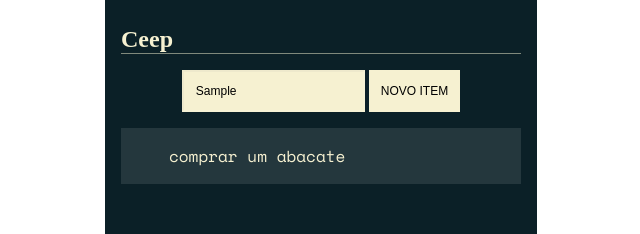
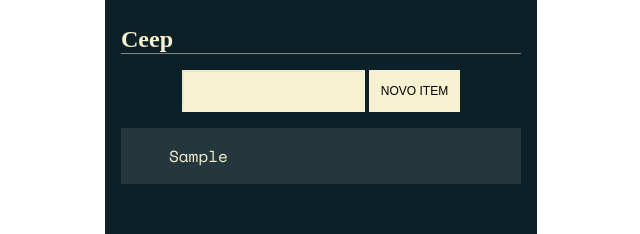
Before and after one commit to KellvinCorreia/ToDoList, a plain HTML site: page index.html in a window 1280 px wide. Both pictures are taken after typing "Sample" into the empty fields and a click on the button "NOVO ITEM". Shown: the part 240-474 px from the top of the page, without its empty margins (319-959 px from the left). Drawn offline with nearby package versions, Linux system fonts and the light colour scheme; a web font is replaced by a local one.

Commit message:
Add createTask

```diff
--- a/assets/css/style.css
+++ b/assets/css/style.css
@@ -160,5 +160,3 @@ body {
 .task.done .content {
   text-decoration: line-through;
 }
-
-/*# sourceMappingURL=style.css.map */
--- a/assets/js/main.js
+++ b/assets/js/main.js
@@ -1,8 +1,17 @@
-let dataButton = document.querySelector('[data-form-button]')
-let dataInput = document.querySelector('[data-form-input]')
-dataButton.addEventListener('click', (e) => {
-  e.preventDefault();
+const dataButton = document.querySelector('[data-form-button]');
+const dataInput = document.querySelector('[data-form-input]');
+const dataList = document.querySelector('[data-list]');
+
+const createTask = event => {
+  event.preventDefault();
   if (dataInput.value) {
-    console.log(dataInput.value);
+    const task = document.createElement('li');
+    let content = `<p class="content">${dataInput.value}</p>`;
+    task.innerHTML = content;
+    task.classList.add('task');
+    dataList.appendChild(task);
+    dataInput.value = ''
+    dataInput.focus()
   }
-})
+};
+dataButton.addEventListener('click', createTask);
--- a/index.html
+++ b/index.html
@@ -20,12 +20,8 @@
         <button class="form-button" data-form-button> Novo Item </button>
       </form>
 
-      <ul class="list">
-      <li class="task">
-        <p class="content">
-          comprar um abacate
-        </p>
-      </li>
+      <ul class="list" data-list>
+
       </ul>
     </div>
     <script src="./assets/js/main.js"></script>
```
